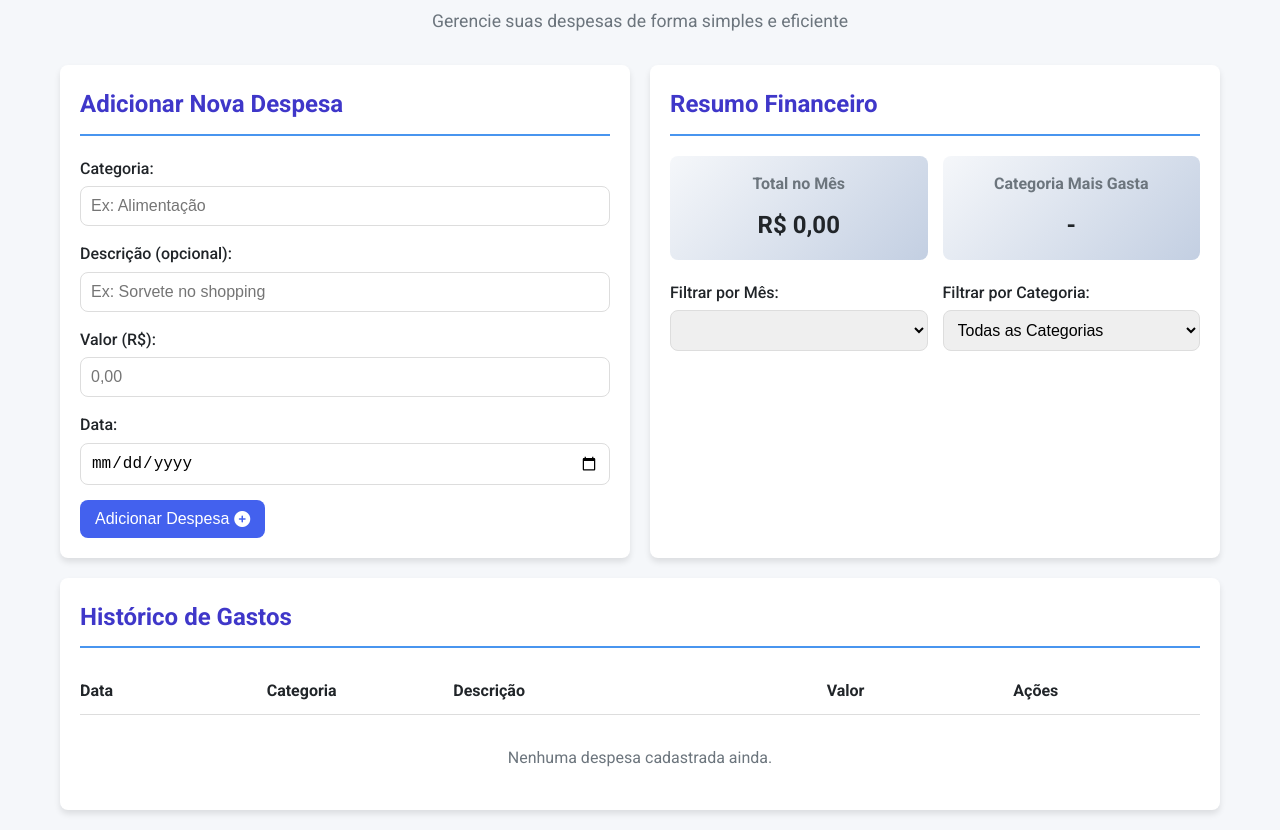
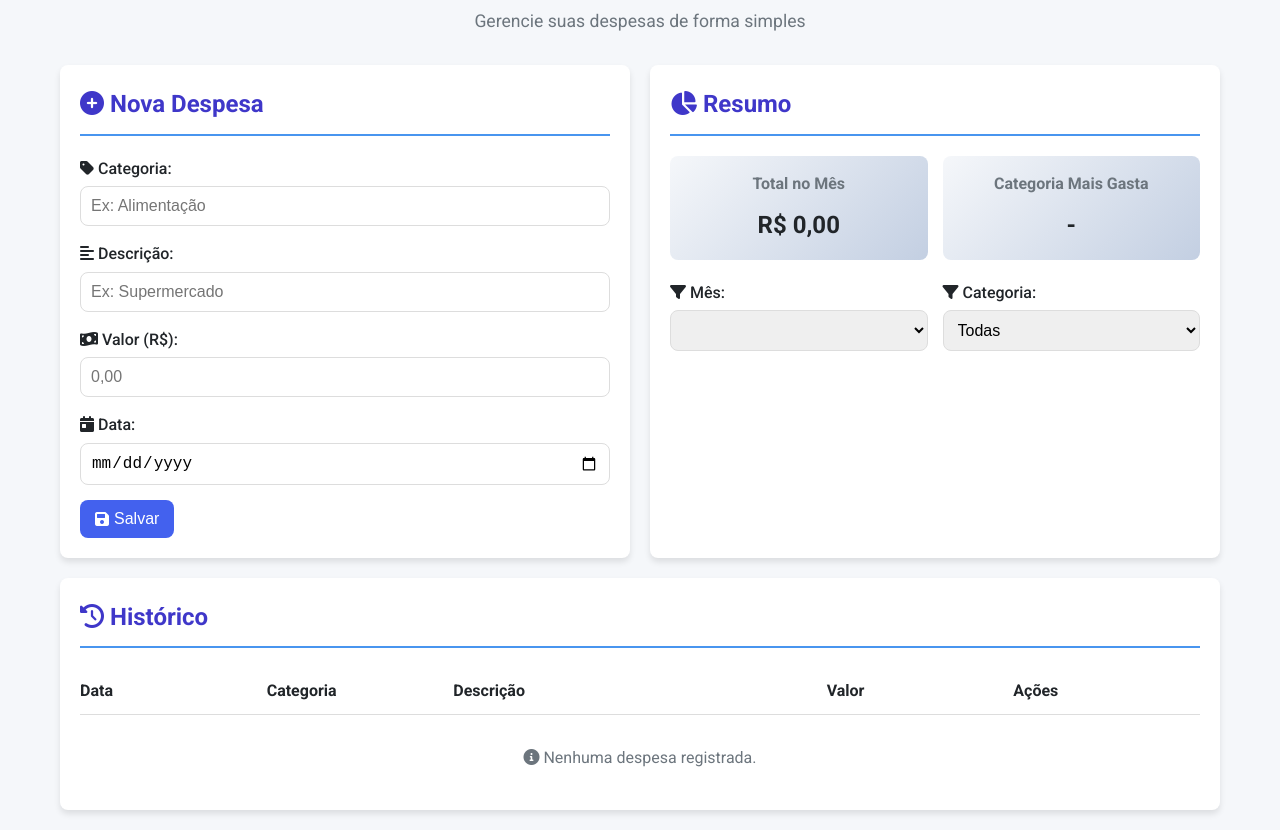
Before and after one commit to Annaluisanunesmoura/gastos, a plain HTML site: page index.html in a window 1280 px wide. Shown: the part 87-917 px from the top of the page. Drawn offline with Linux system fonts and the light colour scheme; a script that the page names is missing.

Commit message:
Update index.html

```diff
--- a/index.html
+++ b/index.html
@@ -3,7 +3,7 @@
 <head>
     <meta charset="UTF-8">
     <meta name="viewport" content="width=device-width, initial-scale=1.0">
-    <title>Meu Controle de Gastos</title>
+    <title>Controle de Gastos Pessoais</title>
     <link rel="stylesheet" href="style.css">
     <link href="https://fonts.googleapis.com/css2?family=Roboto:wght@300;400;500;700&display=swap" rel="stylesheet">
     <link rel="stylesheet" href="https://cdnjs.cloudflare.com/ajax/libs/font-awesome/6.0.0-beta3/css/all.min.css">
@@ -12,38 +12,40 @@
     <div class="container">
         <header>
             <h1><i class="fas fa-wallet"></i> Controle de Gastos</h1>
-            <p>Gerencie suas despesas de forma simples e eficiente</p>
+            <p>Gerencie suas despesas de forma simples</p>
         </header>
 
         <div class="app-container">
+            <!-- Seção de Adicionar Gastos -->
             <section class="add-expense">
-                <h2>Adicionar Nova Despesa</h2>
+                <h2><i class="fas fa-plus-circle"></i> Nova Despesa</h2>
                 <form id="expense-form">
                     <div class="form-group">
-                        <label for="category">Categoria:</label>
+                        <label for="category"><i class="fas fa-tag"></i> Categoria:</label>
                         <input type="text" id="category" list="categories" required placeholder="Ex: Alimentação">
-                        <datalist id="categories">
-                            <!-- Categorias serão preenchidas dinamicamente -->
-                        </datalist>
+                        <datalist id="categories"></datalist>
                     </div>
                     <div class="form-group">
-                        <label for="description">Descrição (opcional):</label>
-                        <input type="text" id="description" placeholder="Ex: Sorvete no shopping">
+                        <label for="description"><i class="fas fa-align-left"></i> Descrição:</label>
+                        <input type="text" id="description" placeholder="Ex: Supermercado">
                     </div>
                     <div class="form-group">
-                        <label for="amount">Valor (R$):</label>
+                        <label for="amount"><i class="fas fa-money-bill-wave"></i> Valor (R$):</label>
                         <input type="number" id="amount" step="0.01" min="0" required placeholder="0,00">
                     </div>
                     <div class="form-group">
-                        <label for="date">Data:</label>
+                        <label for="date"><i class="fas fa-calendar-day"></i> Data:</label>
                         <input type="date" id="date" required>
                     </div>
-                    <button type="submit" class="btn">Adicionar Despesa <i class="fas fa-plus-circle"></i></button>
+                    <button type="submit" class="btn">
+                        <i class="fas fa-save"></i> Salvar
+                    </button>
                 </form>
             </section>
 
+            <!-- Seção de Resumo -->
             <section class="expense-summary">
-                <h2>Resumo Financeiro</h2>
+                <h2><i class="fas fa-chart-pie"></i> Resumo</h2>
                 <div class="summary-cards">
                     <div class="card">
                         <h3>Total no Mês</h3>
@@ -56,33 +58,32 @@
                 </div>
                 <div class="filter-controls">
                     <div class="form-group">
-                        <label for="filter-month">Filtrar por Mês:</label>
-                        <select id="filter-month">
-                            <!-- Meses serão preenchidos dinamicamente -->
-                        </select>
+                        <label for="filter-month"><i class="fas fa-filter"></i> Mês:</label>
+                        <select id="filter-month"></select>
                     </div>
                     <div class="form-group">
-                        <label for="filter-category">Filtrar por Categoria:</label>
+                        <label for="filter-category"><i class="fas fa-filter"></i> Categoria:</label>
                         <select id="filter-category">
-                            <option value="all">Todas as Categorias</option>
-                            <!-- Categorias serão preenchidas dinamicamente -->
+                            <option value="all">Todas</option>
                         </select>
                     </div>
                 </div>
             </section>
 
+            <!-- Lista de Gastos -->
             <section class="expense-list">
-                <h2>Histórico de Gastos</h2>
+                <h2><i class="fas fa-history"></i> Histórico</h2>
                 <div class="list-header">
-                    <span class="header-item">Data</span>
-                    <span class="header-item">Categoria</span>
-                    <span class="header-item">Descrição</span>
-                    <span class="header-item">Valor</span>
-                    <span class="header-item">Ações</span>
+                    <span>Data</span>
+                    <span>Categoria</span>
+                    <span>Descrição</span>
+                    <span>Valor</span>
+                    <span>Ações</span>
                 </div>
                 <div id="expenses-container">
-                    <!-- Despesas serão listadas aqui -->
-                    <p class="empty-message">Nenhuma despesa cadastrada ainda.</p>
+                    <p class="empty-message">
+                        <i class="fas fa-info-circle"></i> Nenhuma despesa registrada.
+                    </p>
                 </div>
             </section>
         </div>
```
